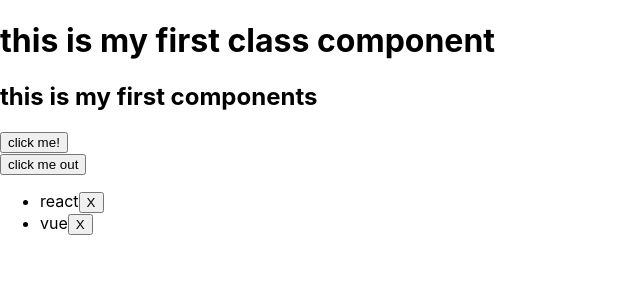
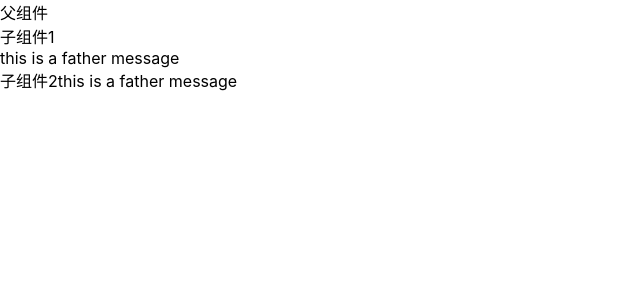
Before and after one commit to bobwanglong/web_front, a React (Create React App) app in the folder react-basic/: page / in a window 1280 px wide. Shown: the top 300 px of the page, without its empty margins (0-640 px from the left). Built offline with nearby package versions, Linux system fonts and the light colour scheme.

Commit message:
feat:组件父传子

```diff
--- a/react-basic/src/App.js
+++ b/react-basic/src/App.js
@@ -1,6 +1,8 @@
 // 引入类组件
-import HelloClass from './components/classComponents'
-import { HelloFn, TestComponent, clickEventHandler } from './components/funcComponents'
+// import HelloClass from './components/classComponents'
+// import { HelloFn, TestComponent, clickEventHandler } from './components/funcComponents'
+
+import Father from "./components/fathertochild"
 
 // 组件学习
 
@@ -10,18 +12,21 @@ function App () {
     <div className="App">
       {/*render HelloFn */}
       {/* // <HelloFn></HelloFn> */}
-      <HelloClass />
-      <HelloFn />
+      {/* <HelloClass />
+      <HelloFn /> */}
 
-      <div>
-        {/* 函数组件的事件绑定
+      {/* <div> */}
+      {/* 函数组件的事件绑定
 // 语法：on+事件名称={事件处理程序}*/}
-        <button onClick={clickEventHandler}>click me out</button>
-      </div>
+      {/* <button onClick={clickEventHandler}>click me out</button>
+      </div> */}
 
-      <div>
+      {/* <div>
         <TestComponent />
-      </div>
+      </div> */}
+
+      {/*父传子*/}
+      <Father />
     </div>
   )
 }
--- /dev/null
+++ b/react-basic/src/components/fathertochild.js
@@ -0,0 +1,64 @@
+/*
+目标任务:   实现父子通信中的父传子，把父组件中的数据传给子组件
+
+实现步骤
+1.  父组件提供要传递的数据  -  state
+2.  给子组件标签添加属性值为 state中的数据
+3.  子组件中通过 props 接收父组件中传过来的数据
+  a. 类组件使用this.props获取props对象
+  b. 函数式组件直接通过参数获取props对象
+
+
+props说明：
+1.props是只读对象(readonly)
+2.props可以传递任意数据：
+数字，字符串，数组，布尔值，数组，对象，函数，JSX
+*/
+
+import React from "react"
+// 子组件
+function FSon (props) {
+  console.log(props)
+  return (
+    <div>
+      子组件1
+      <div>{props.msg}</div>
+      <div>{props.cb(3)}</div>
+
+    </div>
+  )
+}
+class CSon extends React.Component {
+  render () {
+    return (
+      <div>
+        子组件2
+        {this.props.msg}
+      </div>
+    )
+  }
+}
+class Father extends React.Component {
+  state = {
+    message: 'this is a father message'
+  }
+  render () {
+    return (
+      <div>
+        <div>父组件</div>
+        <FSon
+          msg={this.state.message}
+          age={20}
+          isMan={true}
+          cb={(i) => { console.log(i) }}
+          child={<span>this is child</span>}
+        />
+        <CSon msg={this.state.message} />
+
+      </div>
+    )
+  }
+}
+// 父组件
+// function Father () {
+export default Father
```
